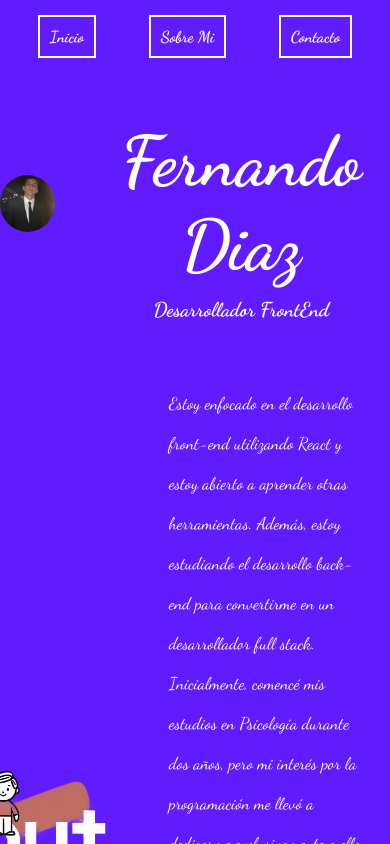
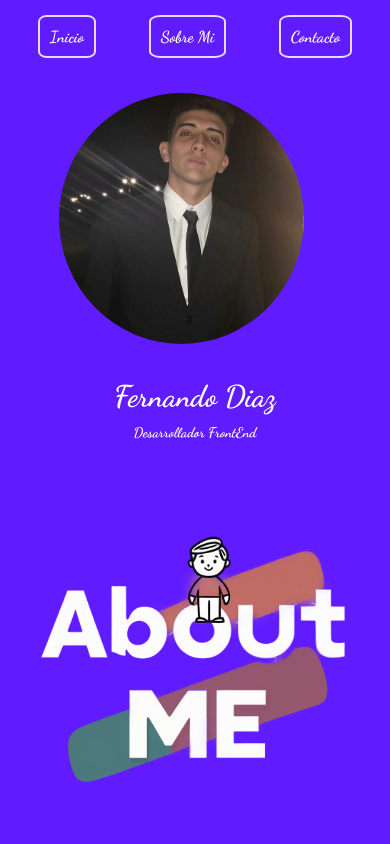
Before and after one commit to FernandoDiaz01/FernandoDiaz01PruebaTecnica, a Next.js app: page / in a window 390 px wide. Shown: the top 844 px of the page. Built offline with nearby package versions, Linux system fonts and the light colour scheme.

Commit message:
Se añadieron diseños responsive para desktop,tablet y mobile, además de algunas animaciones

```diff
--- a/package.json
+++ b/package.json
@@ -9,6 +9,7 @@
     "lint": "next lint"
   },
   "dependencies": {
+    "framer-motion": "^11.2.13",
     "next": "14.2.4",
     "react": "^18",
     "react-dom": "^18"
--- a/src/app/about/About.jsx
+++ b/src/app/about/About.jsx
@@ -1,12 +1,12 @@
 import Image from 'next/image'
 import styles from './about.module.css'
-import imgAbout from './imgAbout/imgAboutMe.png'
+import img from './imgAbout/imgAboutMe.png'
 export default function About() {
   return (
     <div className={styles.mainContainerAbout}>
       <div className={styles.containerTitleAbout}>
 
-        <Image src={imgAbout} alt='fondoAbout' width={300} height={300}/>
+        <Image className={styles.imgAbout} src={img} alt='fondoAbout' width={400} height={400}/>
       </div>
       <div className={styles.descriptionAbout}>
       <p className={styles.textAbout}>
--- a/src/app/about/about.module.css
+++ b/src/app/about/about.module.css
@@ -1,5 +1,5 @@
-
-.mainContainerAbout{
+/* Base Styles */
+.mainContainerAbout {
     display: flex;
     align-items: center;
     flex-direction: row;
@@ -9,28 +9,115 @@
     margin-bottom: 5%;
   }
 
-.titleAbout{
+  .titleAbout {
     padding: 5%;
     font-size: 60px;
   }
 
-.descriptionAbout{
+  .imgAbout {
+    color: red;
+  }
+
+  .descriptionAbout {
     display: flex;
     align-items: center;
     justify-content: center;
     width: 50%;
   }
 
-.containerTitleAbout{
+  .containerTitleAbout {
     width: 30%;
     display: flex;
     align-items: center;
     justify-content: flex-end;
   }
-.textAbout{
+
+  .textAbout {
     font-family: 'Dancing Script', cursive;
-    font-size:small;
     font-style: normal;
     font-size: 17px;
     line-height: 40px;
   }
+
+  /* Desktop Styles */
+  @media (min-width: 993px) {
+    .mainContainerAbout {
+      flex-direction: row;
+      margin-top: 16%;
+      margin-bottom: 5%;
+    }
+
+    .titleAbout {
+      font-size: 60px;
+    }
+
+    .descriptionAbout {
+      width: 50%;
+    }
+
+    .containerTitleAbout {
+      width: 30%;
+    }
+
+    .textAbout {
+      font-size: 17px;
+    }
+  }
+
+  /* Tablet Styles */
+  @media (min-width: 577px) and (max-width: 992px) {
+    .mainContainerAbout {
+      flex-direction: column;
+      margin-top: 10%;
+      margin-bottom: 5%;
+    }
+
+    .titleAbout {
+      font-size: 50px;
+      text-align: center;
+    }
+
+    .descriptionAbout {
+      width: 80%;
+      margin-top: 20px;
+    }
+
+    .containerTitleAbout {
+      width: 80%;
+      justify-content: center;
+      margin-bottom: 20px;
+    }
+
+    .textAbout {
+      font-size: 15px;
+    }
+  }
+
+  /* Mobile Styles */
+  @media (max-width: 576px) {
+    .mainContainerAbout {
+      flex-direction: column;
+      margin-top: 5%;
+      margin-bottom: 5%;
+    }
+
+    .titleAbout {
+      font-size: 40px;
+      text-align: center;
+    }
+
+    .descriptionAbout {
+      width: 90%;
+      margin-top: 20px;
+    }
+
+    .containerTitleAbout {
+      width: 90%;
+      justify-content: center;
+      margin-bottom: 20px;
+    }
+
+    .textAbout {
+      font-size: 14px;
+    }
+  }
--- a/src/app/contact/contact.jsx
+++ b/src/app/contact/contact.jsx
@@ -6,7 +6,7 @@ export const Contact = () => {
   const [name, setName] = useState("");
   const [email, setEmail] = useState("");
   const [message, setMessage] = useState("");
-  const [emailSent, setEmailSent] = useState("");
+  const [emailSent, setEmailSent] = useState(false);
 
   const handleSubmit = (e) => {
     e.preventDefault();
@@ -17,7 +17,9 @@ export const Contact = () => {
       setName("");
       setEmail("");
       setMessage("");
+      setEmailSent(false);
     }, 3000);
+
   };
 
   return (
@@ -55,18 +57,15 @@ export const Contact = () => {
           ></textarea>
         </div>
         <div className={styles.btnFormContainer}>
-         <button className={styles.btnForm} type="submit">
-            Enviar
+         <button
+         className={styles.btnForm} type="submit"
+         style={{backgroundColor: emailSent ? "green" : "blue"}}
+         >
+          {emailSent ? "Enviado con éxito!" :  "Enviar"}
           </button>
         </div>
       </form>
-      {
-            emailSent && (
-              <div className="successMessage">
-                <p>{emailSent} </p>
-              </div>
-            )
-          }
+
     </div>
   );
 };
--- a/src/app/contact/contact.module.css
+++ b/src/app/contact/contact.module.css
@@ -1,7 +1,7 @@
 .mainContainerForm {
   padding: 80px;
   border-radius: 20px;
-  box-shadow: 0 0.1px 800px rgba(8, 2, 2, 0.1);
+  box-shadow:-2px -4px 120px 2px rgba(0, 0, 0, 0.6);
   max-width: 800px;
   margin: 40px auto;
 }
--- a/src/app/header/header.module.css
+++ b/src/app/header/header.module.css
@@ -1,8 +1,9 @@
 .mainHeaderContainer {
     width: 100%;
     padding: 15px 0;
+
+    top: 0;
     position: sticky;
-    top: 0;
     z-index: 1000;
   }
 
@@ -13,18 +14,21 @@
     align-items: center;
     margin: 0;
     padding: 0;
+
   }
 
   .headerList {
-    border: solid 2px white;
+    border: solid 2px rgba(255, 255, 255, 0.836);
     margin: 0 15px;
     cursor: pointer;
     color: white;
     font-weight: bold;
     font-size: 16px;
     padding: 10px;
+    border-radius: 15%;
   }
 
   .headerList:hover {
-    color: black ;
+   transform: scale(1.1);
+   transition: all 0.3ms ease;
   }
--- a/src/app/home/home.module.css
+++ /dev/null
@@ -1,40 +0,0 @@
-.mainContainer {
-    display: flex;
-    justify-content: center;
-    align-items: center;
-    flex-direction: row;
-    margin-top: 12%;
-  }
-
-  .presentation {
-    display: flex;
-    flex-direction: column;
-    justify-content: center;
-    align-items: center;
-
-  }
-
-  .titlePresentation {
-    width: 100%;
-    font-size: 70px;
-
-    text-align: center;
-    margin-bottom: 10px;
-  }
-
-  .subtitlePresentation {
-    font-size: 20px;
-    text-align: center;
-  }
-
-  .imgContainer {
-    width: 30%;
-    margin-bottom: 30px;
-  }
-
-  .imgPresentation {
-
-    height: auto;
-    width: 60%;
-    border-radius: 50%;
-  }
--- a/src/app/page.jsx
+++ b/src/app/page.jsx
@@ -1,6 +1,6 @@
 
 /* import styles from './Page.module.css'; */
-import HomePage from './home/HomePage';
+import Presentation from './presentation/Presentation';
 import About from './about/About';
 import Interests from './interestList/Interests';
 import { Contact } from './contact/contact';
@@ -11,7 +11,7 @@ export default function Home() {
   return (
     <>
     <Header/>
-   <HomePage />
+   <Presentation />
    <About />
    <Interests />
    <Contact/>
--- a/src/app/home/HomePage.jsx
+++ b/src/app/presentation/Presentation.jsx
@@ -1,12 +1,20 @@
+"use client";
 import Image from 'next/image';
-import styles from './home.module.css'
+import styles from './presentation.module.css'
 import fotoPortfolio from './imgHome/FotoPortfolio.png'
+import { motion } from 'framer-motion';
 
 
 
-export default function HomePage() {
+export default function Presentation() {
   return (
     <>
+  <motion.div
+    initial={{ scale: 0 }}
+          animate={{ scale: 1, color: "#fff" }}
+          transition={{ duration: 1 }}>
+
+
     <div className={styles.mainContainer}>
     <div className={styles.imgContainer}>
        <Image className={styles.imgPresentation} src={fotoPortfolio} alt='Foto de perfil' />
@@ -14,21 +22,23 @@ export default function HomePage() {
 
 
       <div className={styles.presentation}>
-
+          <motion.div>
           <h1 className={styles.titlePresentation} data-text="Fernando Diaz">
             Fernando Diaz
           </h1>
-
+          </motion.div>
         <h3 className={styles.subtitlePresentation} data-text="Desarrollador FrontEnd">
          Desarrollador FrontEnd
         </h3>
+
+
       </div>
 
       </div>
 
 
+    </motion.div>
     </>
-
 
   );
 }
--- /dev/null
+++ b/src/app/presentation/presentation.module.css
@@ -0,0 +1,86 @@
+/* Base Styles */
+.mainContainer {
+  display: flex;
+  justify-content: center;
+  align-items: center;
+  flex-direction: row;
+  margin-top: 12%;
+}
+
+.presentation {
+  display: flex;
+  flex-direction: column;
+  justify-content: center;
+  align-items: center;
+}
+
+.titlePresentation {
+  width: 100%;
+  font-size: 70px;
+  text-align: center;
+  margin-bottom: 10px;
+}
+
+.subtitlePresentation {
+  font-size: 20px;
+  text-align: center;
+}
+
+.imgContainer {
+  width: 30%;
+  margin-bottom: 30px;
+}
+
+.imgPresentation {
+  height: auto;
+  width: 60%;
+  border-radius: 50%;
+}
+
+/* Tablet Styles */
+@media (max-width: 992px) {
+  .mainContainer {
+    flex-direction: column;
+    margin-top: 8%;
+  }
+
+  .titlePresentation {
+    font-size: 50px;
+  }
+
+  .subtitlePresentation {
+    font-size: 18px;
+  }
+
+  .imgContainer {
+    width: 40%;
+  }
+
+  .imgPresentation {
+    width: 70%;
+  }
+}
+
+/* Mobile Styles */
+@media (max-width: 576px) {
+  .mainContainer {
+    flex-direction: column;
+    margin-top: 5%;
+  }
+
+  .titlePresentation {
+    font-size: 30px;
+  }
+
+  .subtitlePresentation {
+    font-size: 14px;
+  }
+
+  .imgContainer {
+    width: 70%;
+  }
+
+  .imgPresentation {
+    width: 90%;
+  }
+}
```
Also changed, not shown: src/app/presentation/imgHome/FotoPortfolio.png (renamed from src/app/home/imgHome/FotoPortfolio.png), 1 other file (tests, documents, lock files or other folders). Lines whose indentation alone changed are shown as unchanged.
